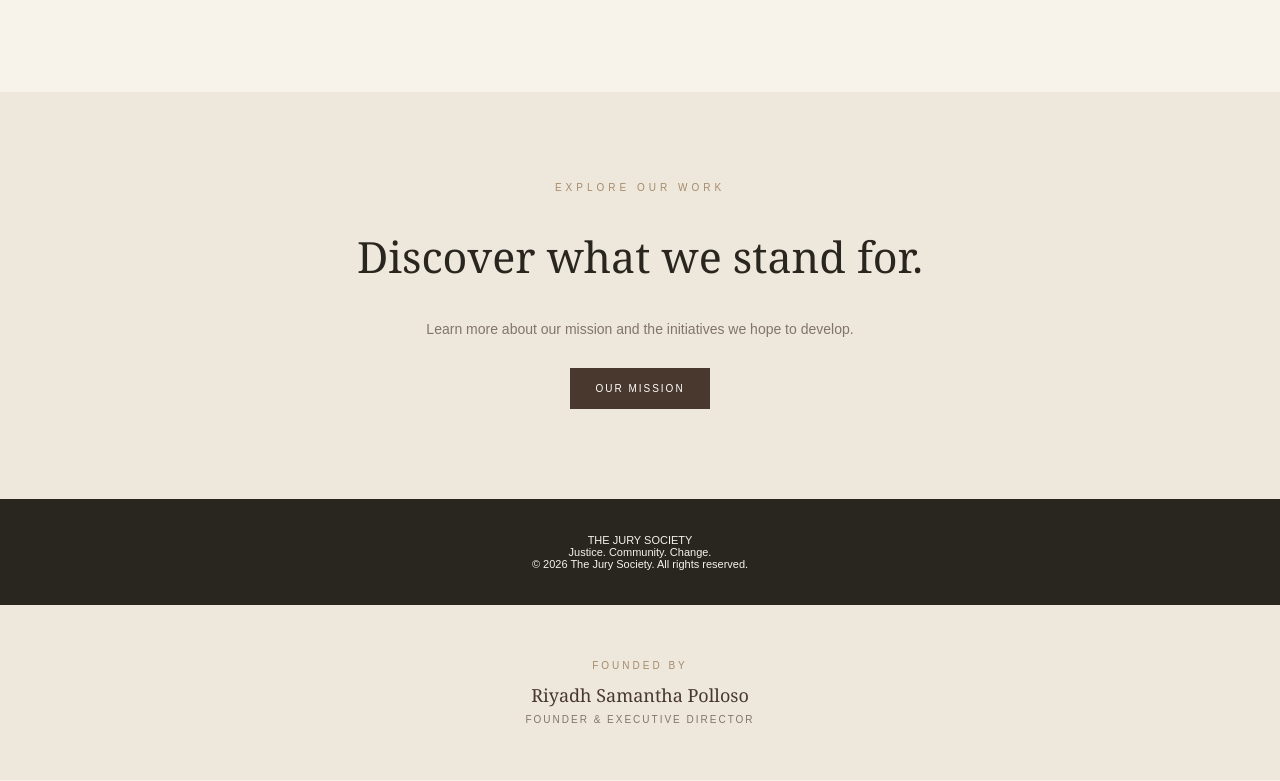
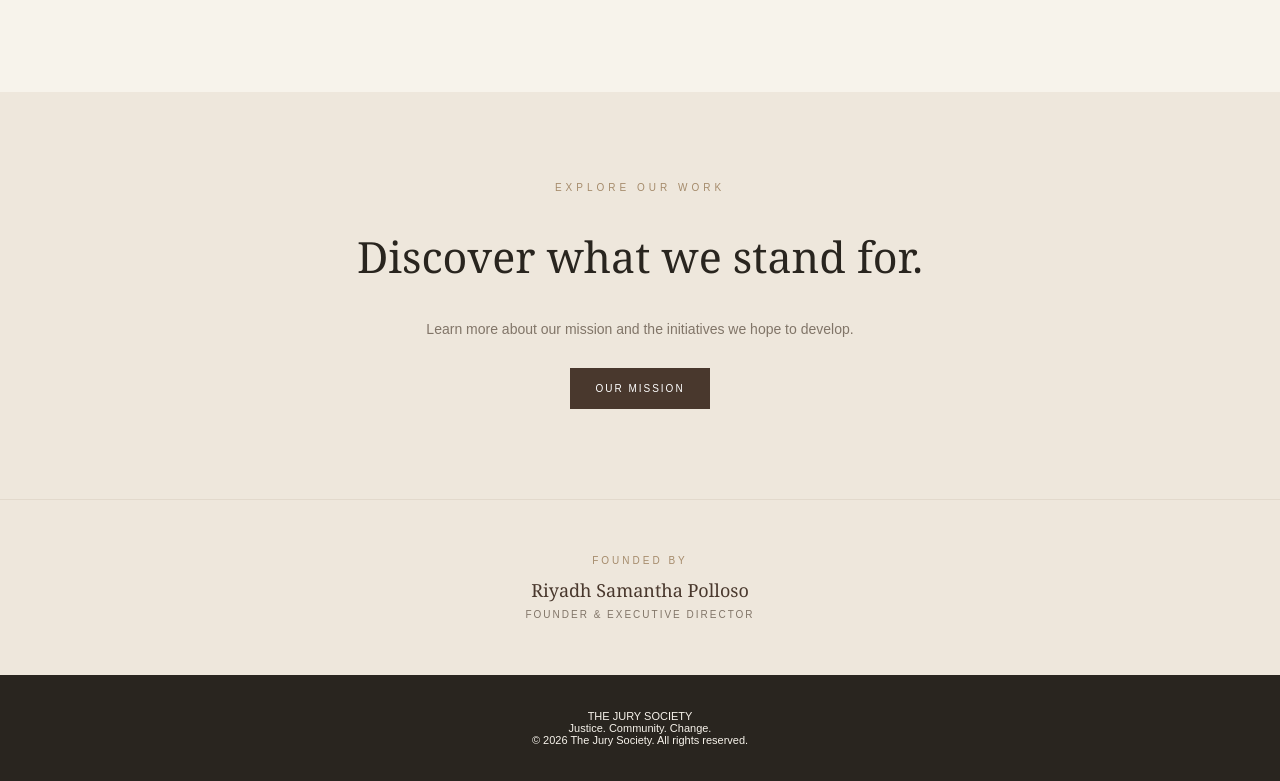
Before and after one commit to thejurysociety-dot/the-jury-society, a plain HTML site: page about.html in a window 1280 px wide. Shown: the part 2211-2992 px from the top of the page. Drawn offline with Linux system fonts and the light colour scheme.

Commit message:
Refactor founder section with CSS classes
Removed inline styles for founder section and added a new styled section for founder information.

```diff
--- a/about.html
+++ b/about.html
@@ -195,6 +195,32 @@ h1 {
   text-transform: uppercase;
 }
 
+.founder {
+  padding: 55px 9%;
+  background: var(--paper);
+  text-align: center;
+  border-top: 1px solid #e2d9cc;
+}
+
+.founder-label {
+  font: 10px Arial, sans-serif;
+  letter-spacing: 3px;
+  color: var(--gold);
+  margin-bottom: 12px;
+}
+
+.founder-name {
+  font: 18px Georgia, serif;
+  color: var(--brown);
+}
+
+.founder-title {
+  font: 10px Arial, sans-serif;
+  letter-spacing: 2px;
+  color: var(--muted);
+  margin-top: 7px;
+}
+
 footer {
   padding: 35px 8%;
   background: var(--dark);
@@ -332,25 +358,17 @@ footer {
   <a href="mission.html" class="button">Our Mission</a>
 </section>
 
+<section class="founder">
+  <p class="founder-label">FOUNDED BY</p>
+  <p class="founder-name">Riyadh Samantha Polloso</p>
+  <p class="founder-title">FOUNDER &amp; EXECUTIVE DIRECTOR</p>
+</section>
+
 <footer>
   <p>THE JURY SOCIETY</p>
   <p>Justice. Community. Change.</p>
   <p>© 2026 The Jury Society. All rights reserved.</p>
 </footer>
 
-<section style="padding:55px 9%;background:#eee7dc;text-align:center;">
-  <p style="font:10px Arial,sans-serif;letter-spacing:3px;color:#a58b6b;margin-bottom:12px;">
-    FOUNDED BY
-  </p>
-
-  <p style="font:18px Georgia,serif;color:#49382d;">
-    Riyadh Samantha Polloso
-  </p>
-
-  <p style="font:10px Arial,sans-serif;letter-spacing:2px;color:#817568;margin-top:7px;">
-    FOUNDER &amp; EXECUTIVE DIRECTOR
-  </p>
-</section>
-
 </body>
 </html>
```
